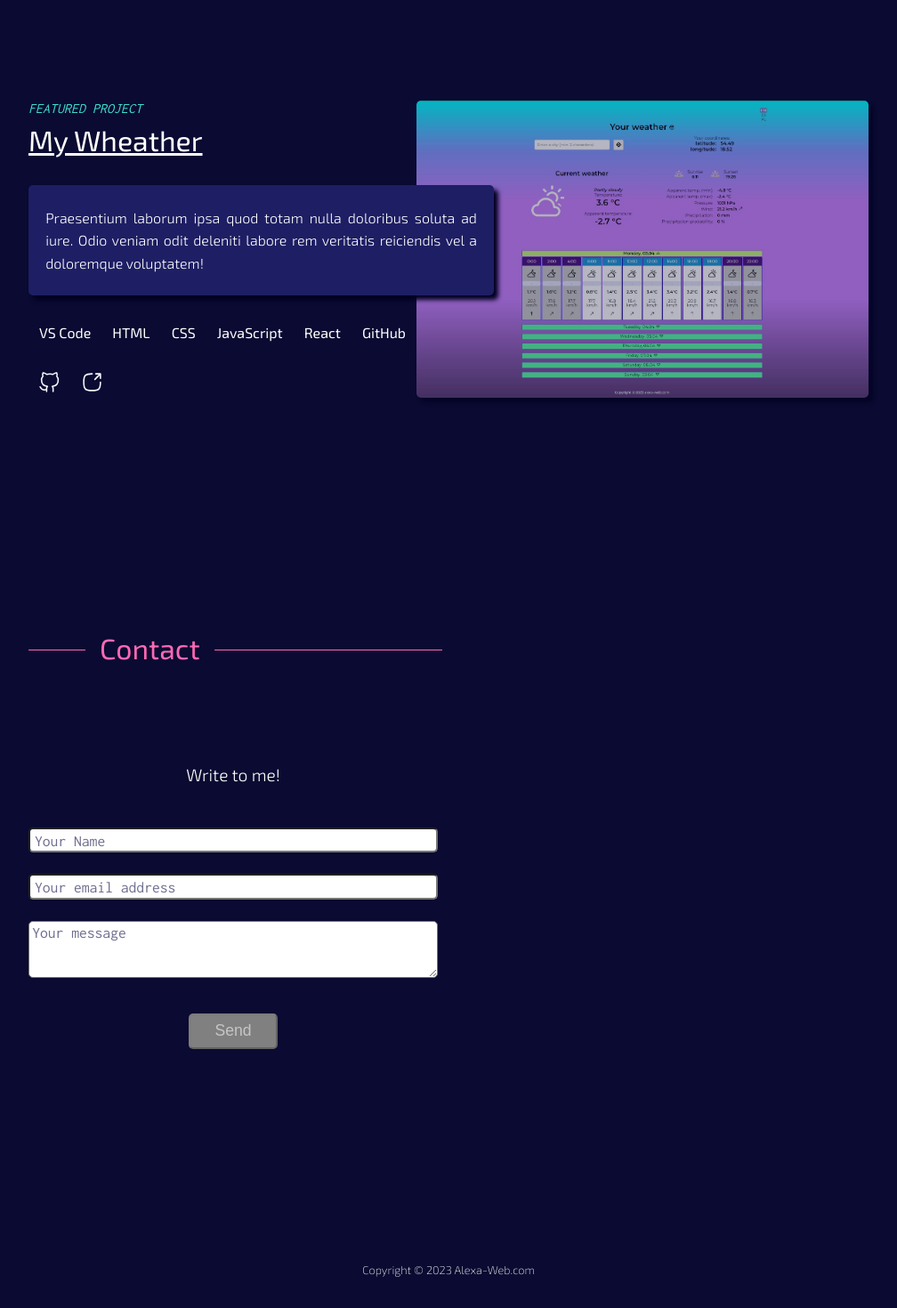
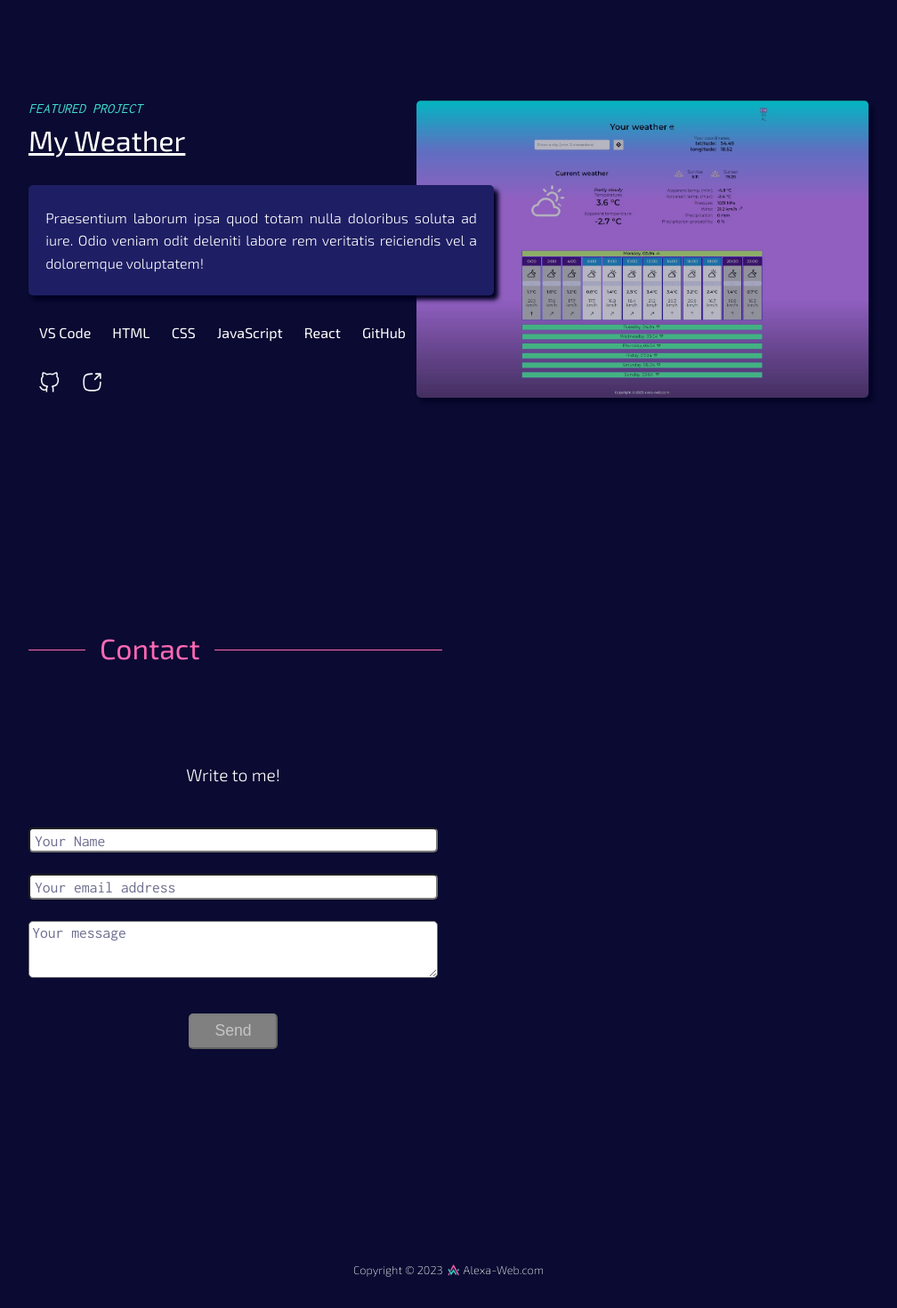
Before and after one commit to Alexa-Web-com/alexa-web, a React (Create React App) app: page / in a window 1280 px wide. Shown: the part 4440-5910 px from the top of the page at 89% size, without its empty margins (136-1144 px from the left). Built offline with nearby package versions, Linux system fonts and the light colour scheme; a web font is replaced by a local one.

Commit message:
footer update

```diff
--- a/src/components/Footer/Footer.css
+++ b/src/components/Footer/Footer.css
@@ -6,12 +6,23 @@
     font-weight: 200;
     font-size: 0.8rem;
     background-color: var(--navy);
+    display: flex;
+    justify-content: center;
+}
+
+.footer_link {
+    display: flex;
+    text-decoration: none;
+    color: white;
+}
+
+.footer_logo {
+    margin: 0 0.25rem;
 }
 
 @media screen and (max-width: 480px) {
 
     .footer {
-        text-align: center;
         padding: 0rem 0 0.7rem 0;
     }
 }
--- a/src/components/Footer/Footer.jsx
+++ b/src/components/Footer/Footer.jsx
@@ -1,8 +1,19 @@
 import './Footer.css'
+import logoAlexaWeb from '../../assets/logo.png'
 
 const Footer = () => {
     return (
-        <div className='footer'>Copyright © 2023 Alexa-Web.com
+        <div className='footer'>
+            <p>Copyright © 2023 </p>
+
+            <a href='https://alexa-web.com'
+                target='_blank'
+                rel='noreferrer'
+                className='footer_link'
+            >
+                <img src={logoAlexaWeb} alt='owner logo' className='footer_logo' width='15px' />
+                <p>Alexa-Web.com</p>
+            </a>
         </div>
     )
 }
--- a/src/components/Projects/Project/Project.jsx
+++ b/src/components/Projects/Project/Project.jsx
@@ -41,7 +41,10 @@ const Project = (props) => {
                     <ul className={props.isPictOnLeft ? 'projects__linkIcons projects__linkIcons_odd' : 'projects__linkIcons projects__linkIcons_even'}>
                         <li className='projects__icon_wrapper'>
                             {props.project.gitHubIconLink &&
-                                <a href={props.project.gitHubIconLink}>
+                                <a href={props.project.gitHubIconLink}
+                                    target='_blank'
+                                    rel='noreferrer'
+                                >
                                     <div className='project__icon project__icon_github'></div>
                                 </a>}
                         </li>
--- a/src/utils/dict.js
+++ b/src/utils/dict.js
@@ -42,7 +42,7 @@ export const DICT = {
         projectsProjectTitleSW: "Star Wars Fans",
         projectsProjectDescSW: "Praesentium laborum ipsa quod totam nulla doloribus soluta ad iure. Odio veniam odit deleniti labore rem veritatis reiciendis vel a doloremque voluptatem!",
 
-        projectsProjectTitleMW: "My Wheather",
+        projectsProjectTitleMW: "My Weather",
         projectsProjectDescMW: "Praesentium laborum ipsa quod totam nulla doloribus soluta ad iure. Odio veniam odit deleniti labore rem veritatis reiciendis vel a doloremque voluptatem!",
 
         projectsProjectTitleStudioWWW: "Studio-www",
@@ -110,7 +110,7 @@ export const DICT = {
         projectsProjectTitleSW: "Star Wars Fans",
         projectsProjectDescSW: "Praesentium laborum ipsa quod totam nulla doloribus soluta ad iure. Odio veniam odit deleniti labore rem veritatis reiciendis vel a doloremque voluptatem!",
 
-        projectsProjectTitleMW: "My Wheather",
+        projectsProjectTitleMW: "My Weather",
         projectsProjectDescMW: "Praesentium laborum ipsa quod totam nulla doloribus soluta ad iure. Odio veniam odit deleniti labore rem veritatis reiciendis vel a doloremque voluptatem!",
 
         projectsProjectTitleStudioWWW: "Studio-www",
```
Also changed, not shown: src/assets/logo.png.
